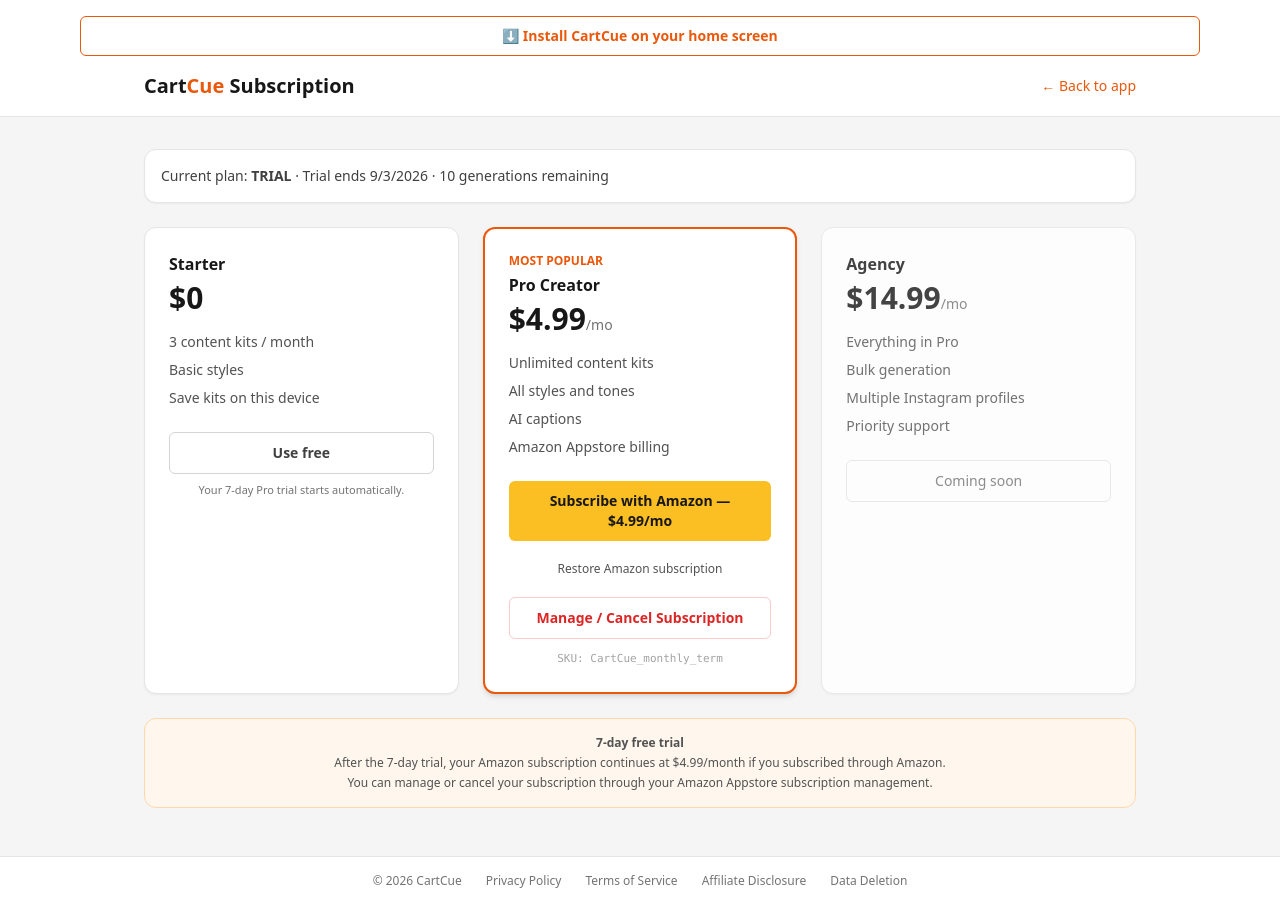
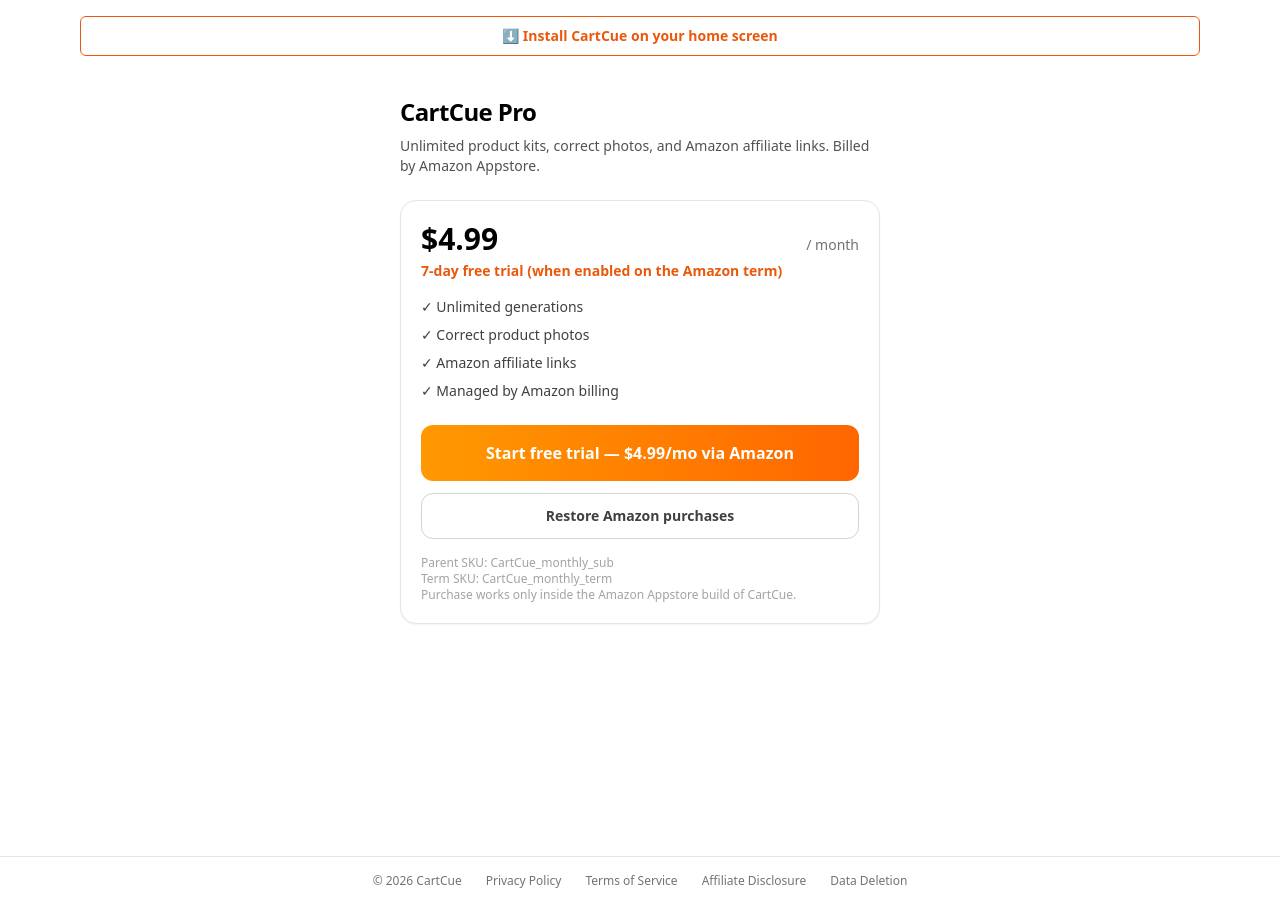
Before and after one commit to charltommie18-alt/CartCue-, a Next.js app: page /subscription in a window 1280 px wide. Built offline with nearby package versions, Linux system fonts and the light colour scheme; what @capacitor/core would draw is missing.

Commit message:
Update page.tsx

```diff
--- a/app/subscription/page.tsx
+++ b/app/subscription/page.tsx
@@ -1,534 +1,252 @@
 "use client";
 
-import {
-  useEffect,
-  useState,
-} from "react";
-
+import { useEffect, useState } from "react";
 import { Capacitor } from "@capacitor/core";
 
 import AmazonIAP from "@/lib/amazon-iap";
-
 import {
   AMAZON_PARENT_SKU,
   AMAZON_SUB_SKU,
   activateAmazonSub,
   getPlanState,
 } from "@/lib/plan";
-
-import type {
-  PlanState,
-} from "@/lib/plan";
+import type { PlanState } from "@/lib/plan";
 
 export default function SubscriptionPage() {
-
-  const [state, setState] =
-    useState<PlanState | null>(
-      null
-    );
-
-  const [notice, setNotice] =
-    useState<string | null>(
-      null
-    );
-
-  const [busy, setBusy] =
-    useState(false);
+  const [state, setState] = useState<PlanState | null>(null);
+  const [notice, setNotice] = useState<string | null>(null);
+  const [busy, setBusy] = useState(false);
 
   useEffect(() => {
-
-    setState(
-      getPlanState()
-    );
-
+    setState(getPlanState());
   }, []);
 
   async function handleAmazonPurchase() {
-
     setNotice(null);
 
-    if (
-      !Capacitor.isNativePlatform()
-    ) {
-
+    if (!Capacitor.isNativePlatform()) {
       setNotice(
-        "Amazon subscriptions are purchased inside the Amazon Appstore version of CartCue."
+        "Amazon subscriptions are purchased inside the Amazon Appstore version of CartCue. Install CartCue from the Amazon Appstore (or App Tester), then open this screen again."
       );
-
       return;
     }
 
     setBusy(true);
 
     try {
-
-      const result =
-        await AmazonIAP.purchase({
-          sku:
-            AMAZON_SUB_SKU,
+      const result = await AmazonIAP.purchase({
+        sku: AMAZON_SUB_SKU,
       });
 
       if (!result?.receiptId) {
-
-        throw new Error(
-          "Amazon did not return a purchase receipt."
-        );
+        throw new Error("Amazon did not return a purchase receipt.");
       }
 
       if (!result?.userId) {
-
         throw new Error(
           "Amazon did not return the customer ID needed to verify the purchase."
         );
       }
 
-      const parentSku =
-        result.sku || "";
-
-      const termSku =
-        result.termSku || "";
+      const parentSku = result.sku || "";
+      const termSku = result.termSku || "";
 
       const skuMatches =
-        parentSku ===
-          AMAZON_PARENT_SKU ||
-        parentSku ===
-          AMAZON_SUB_SKU ||
-        termSku ===
-          AMAZON_SUB_SKU ||
-        termSku ===
-          AMAZON_PARENT_SKU;
+        parentSku === AMAZON_PARENT_SKU ||
+        parentSku === AMAZON_SUB_SKU ||
+        termSku === AMAZON_SUB_SKU ||
+        termSku === AMAZON_PARENT_SKU;
 
       if (!skuMatches) {
-
         throw new Error(
-          `Unexpected Amazon SKU. Parent: ${
-            parentSku || "none"
-          }, Term: ${
+          `Unexpected Amazon SKU. Parent: ${parentSku || "none"}, Term: ${
             termSku || "none"
           }`
         );
       }
 
-      const verification =
-        await AmazonIAP.verifyAmazonReceipt(
+      const verification = await AmazonIAP.verifyAmazonReceipt(
         result.receiptId,
         result.userId,
         AMAZON_SUB_SKU
       );
 
       if (!verification?.active) {
-
         throw new Error(
           verification?.error ||
             "Amazon did not verify an active subscription."
         );
       }
 
-      await AmazonIAP.fulfillPurchase(
-        result.receiptId
-      );
+      await AmazonIAP.fulfillPurchase(result.receiptId);
 
-      activateAmazonSub(
-        result.receiptId,
-        verification
-      );
+      activateAmazonSub(result.receiptId, verification);
 
-      setState(
-        getPlanState()
-      );
-
+      setState(getPlanState());
       setNotice(
         "Payment successful. Your CartCue Pro subscription is active."
       );
+    } catch (error) {
+      const message =
+        error instanceof Error ? error.message : String(error);
 
-    } catch (error) {
-
-      const message =
-        error instanceof Error
-          ? error.message
-          : String(error);
-
-      if (
-        message
-          .toUpperCase()
-          .includes(
-            "ALREADY_PURCHASED"
-          )
-      ) {
-
+      if (message.toUpperCase().includes("ALREADY_PURCHASED")) {
         await restoreAmazonPurchase();
-
-      } else if (
-        !/cancel/i.test(
-          message
-        )
-      ) {
-
-        setNotice(
-          `Amazon purchase could not be completed: ${message}`
-        );
+      } else if (!/cancel/i.test(message)) {
+        setNotice(`Amazon purchase could not be completed: ${message}`);
       }
-
     } finally {
-
       setBusy(false);
     }
   }
 
   async function restoreAmazonPurchase() {
-
     setNotice(null);
 
-    if (
-      !Capacitor.isNativePlatform()
-    ) {
-
+    if (!Capacitor.isNativePlatform()) {
       setNotice(
         "Restore is available in the Amazon Appstore version of CartCue."
       );
-
       return;
     }
 
     setBusy(true);
 
     try {
+      const result = await AmazonIAP.restorePurchases();
 
-      const result =
-        await AmazonIAP.restorePurchases();
-
-      const receipts =
-        Array.isArray(
-          result?.receipts
-        )
+      const receipts = Array.isArray(result?.receipts)
         ? result.receipts
         : [];
 
-      const activeReceipt =
-        receipts.find(
+      const activeReceipt = receipts.find(
         (receipt) =>
           !receipt?.canceled &&
-            (
-              receipt?.sku ===
-                AMAZON_SUB_SKU ||
-              receipt?.termSku ===
-                AMAZON_SUB_SKU ||
-              receipt?.sku ===
-                "CartCue_monthly_sub" ||
-              receipt?.termSku ===
-                "CartCue_monthly_sub" ||
-              receipt?.termSku ===
-                "CartCue_monthly_sub_term"
-            )
+          (receipt?.sku === AMAZON_SUB_SKU ||
+            receipt?.termSku === AMAZON_SUB_SKU ||
+            receipt?.sku === AMAZON_PARENT_SKU ||
+            receipt?.termSku === AMAZON_PARENT_SKU)
       );
 
-      if (
-        !activeReceipt?.receiptId ||
-        !result?.userId
-      ) {
-
-        setNotice(
-          "No active CartCue Amazon subscription was found."
-        );
-
+      if (!activeReceipt?.receiptId || !result?.userId) {
+        setNotice("No active CartCue Amazon subscription was found.");
         return;
       }
 
-      const verification =
-        await AmazonIAP.verifyAmazonReceipt(
+      const verification = await AmazonIAP.verifyAmazonReceipt(
         activeReceipt.receiptId,
         result.userId,
-          activeReceipt.termSku ||
-            activeReceipt.sku ||
-            AMAZON_SUB_SKU
+        activeReceipt.termSku || activeReceipt.sku || AMAZON_SUB_SKU
       );
 
       if (!verification?.active) {
-
         setNotice(
           "Amazon could not verify an active CartCue subscription."
         );
-
         return;
       }
 
-      activateAmazonSub(
-        activeReceipt.receiptId,
-        verification
-      );
+      await AmazonIAP.fulfillPurchase(activeReceipt.receiptId);
 
-      setState(
-        getPlanState()
-      );
+      activateAmazonSub(activeReceipt.receiptId, verification);
 
-      setNotice(
-        "Your CartCue Pro subscription has been restored and verified by Amazon."
-      );
+      setState(getPlanState());
+      setNotice("Your CartCue Pro subscription has been restored.");
+    } catch (error) {
+      const message =
+        error instanceof Error ? error.message : String(error);
 
-    } catch (error) {
-
-      const message =
-        error instanceof Error
-          ? error.message
-          : String(error);
-
-      setNotice(
-        `Could not restore the Amazon subscription: ${message}`
-      );
-
+      if (!/cancel/i.test(message)) {
+        setNotice(`Restore failed: ${message}`);
+      }
     } finally {
-
       setBusy(false);
     }
   }
 
-  function handleManageSubscription() {
-
-    setNotice(
-      "To cancel, open the Amazon Appstore and manage CartCue under your subscriptions. Cancelling there stops future Amazon billing."
-    );
-  }
+  const isPro = state?.plan === "pro";
 
   return (
-    <div className="min-h-screen bg-neutral-100">
-
-      <header className="border-b border-neutral-200 bg-white">
-
-        <div className="mx-auto flex max-w-5xl items-center justify-between px-4 py-4">
-
-          <h1 className="text-xl font-bold text-neutral-900">
-
-            Cart
-            <span className="text-orange-600">
-              Cue
-            </span>{" "}
-            Subscription
-
+    <main className="mx-auto min-h-screen max-w-lg px-4 py-10">
+      <h1 className="text-2xl font-black tracking-tight">
+        CartCue Pro
       </h1>
 
-          <a
-            href="/"
-            className="text-sm font-medium text-orange-600 hover:underline"
-          >
-            ← Back to app
-          </a>
+      <p className="mt-2 text-sm text-neutral-600">
+        Unlimited product kits, correct photos, and Amazon affiliate
+        links. Billed by Amazon Appstore.
+      </p>
 
+      <div className="mt-6 rounded-2xl border border-neutral-200 bg-white p-5 shadow-sm">
+        <div className="flex items-baseline justify-between">
+          <span className="text-3xl font-black">$4.99</span>
+          <span className="text-sm text-neutral-500">/ month</span>
         </div>
 
-      </header>
-
-      <main className="mx-auto max-w-5xl space-y-6 px-4 py-8">
-
-        {state && (
-
-          <div className="rounded-xl border border-neutral-200 bg-white p-4 text-sm text-neutral-700 shadow-sm">
-
-            <p>
-
-              Current plan:{" "}
-
-              <span className="font-semibold uppercase">
-
-                {state.plan}
-
-              </span>
-
-              {state.plan ===
-                "trial" &&
-                state.trialEndsAt && (
-                  <>
-                    {" "}
-                    · Trial ends{" "}
-                    {new Date(
-                      state.trialEndsAt
-                    ).toLocaleDateString()}
-                  </>
-                )}
-
-              {state.generationsLeft !==
-                null && (
-                  <>
-                    {" "}
-                    ·{" "}
-                    {
-                      state.generationsLeft
-                    }{" "}
-                    generations remaining
-                  </>
-                )}
-
-              {state.plan ===
-                "pro" && (
-                  <>
-                    {" "}
-                    · CartCue Pro active
-                  </>
-                )}
-
+        <p className="mt-1 text-sm font-semibold text-orange-600">
+          7-day free trial (when enabled on the Amazon term)
         </p>
 
-          </div>
-
-        )}
-
-        {notice && (
-
-          <div className="rounded-md border border-neutral-200 bg-white p-3 text-sm text-neutral-800 shadow-sm">
-
-            {notice}
-
-          </div>
-
-        )}
-
-        <div className="grid gap-6 md:grid-cols-3">
-
-          <div className="rounded-xl border border-neutral-200 bg-white p-6 shadow-sm">
-
-            <h2 className="font-semibold text-neutral-900">
-              Starter
-            </h2>
-
-            <p className="mt-1 text-3xl font-bold text-neutral-900">
-              $0
-            </p>
-
-            <ul className="mt-4 space-y-2 text-sm text-neutral-600">
-              <li>3 content kits / month</li>
-              <li>Basic styles</li>
-              <li>Save kits on this device</li>
+        <ul className="mt-4 space-y-2 text-sm text-neutral-700">
+          <li>✓ Unlimited generations</li>
+          <li>✓ Correct product photos</li>
+          <li>✓ Amazon affiliate links</li>
+          <li>✓ Managed by Amazon billing</li>
         </ul>
 
-            <a
-              href="/"
-              className="mt-6 block rounded-md border border-neutral-300 px-4 py-2.5 text-center text-sm font-semibold text-neutral-700 hover:bg-neutral-100"
+        {isPro ? (
+          <div className="mt-6 rounded-xl bg-green-50 p-4 text-sm text-green-800">
+            You are on CartCue Pro.
+            {state?.subscriptionEndAt && (
+              <p className="mt-1 text-xs opacity-80">
+                Next renewal / end:{" "}
+                {new Date(state.subscriptionEndAt).toLocaleDateString()}
+              </p>
+            )}
+          </div>
+        ) : (
+          <button
+            type="button"
+            onClick={handleAmazonPurchase}
+            disabled={busy}
+            className="mt-6 w-full rounded-xl bg-gradient-to-r from-[#FF9900] to-[#FF6600] py-4 text-center text-base font-bold text-white disabled:opacity-60"
           >
-              Use free
-            </a>
-
-            <p className="mt-2 text-center text-[11px] text-neutral-500">
-              Your 7-day Pro trial starts automatically.
-            </p>
-
-          </div>
-
-          <div className="rounded-xl border-2 border-orange-600 bg-white p-6 shadow-md">
-
-            <p className="text-xs font-semibold uppercase text-orange-600">
-              Most popular
-            </p>
-
-            <h2 className="mt-1 font-semibold text-neutral-900">
-              Pro Creator
-            </h2>
-
-            <p className="mt-1 text-3xl font-bold text-neutral-900">
-
-              $4.99
-
-              <span className="text-sm font-normal text-neutral-500">
-                /mo
-              </span>
-
-            </p>
-
-            <ul className="mt-4 space-y-2 text-sm text-neutral-600">
-              <li>Unlimited content kits</li>
-              <li>All styles and tones</li>
-              <li>AI captions</li>
-              <li>Amazon Appstore billing</li>
-            </ul>
+            {busy
+              ? "Connecting to Amazon…"
+              : "Start free trial — $4.99/mo via Amazon"}
+          </button>
+        )}
 
         <button
           type="button"
-              onClick={
-                handleAmazonPurchase
-              }
+          onClick={restoreAmazonPurchase}
           disabled={busy}
-              className="mt-6 w-full rounded-md bg-amber-400 px-4 py-2.5 text-sm font-semibold text-neutral-900 hover:bg-amber-500 disabled:cursor-not-allowed disabled:opacity-60"
+          className="mt-3 w-full rounded-xl border border-neutral-300 py-3 text-sm font-semibold text-neutral-700 disabled:opacity-60"
         >
-
-              {busy
-                ? "Processing Amazon payment…"
-                : "Subscribe with Amazon — $4.99/mo"}
-
+          Restore Amazon purchases
         </button>
 
-            <button
-              type="button"
-              onClick={
-                restoreAmazonPurchase
-              }
-              disabled={busy}
-              className="mt-2 w-full rounded-md px-4 py-2 text-xs font-medium text-neutral-600 hover:bg-neutral-100 disabled:opacity-50"
+        {notice && (
+          <p
+            className={`mt-4 rounded-xl p-3 text-sm ${
+              /successful|restored|active/i.test(notice)
+                ? "bg-green-50 text-green-800"
+                : "bg-amber-50 text-amber-900"
+            }`}
           >
-              Restore Amazon subscription
-            </button>
+            {notice}
+          </p>
+        )}
 
-            <button
-              type="button"
-              onClick={
-                handleManageSubscription
-              }
-              className="mt-2 w-full rounded-md border border-red-200 px-4 py-2.5 text-sm font-semibold text-red-600 hover:bg-red-50"
-            >
-              Manage / Cancel Subscription
-            </button>
-
-            <p className="mt-3 text-center font-mono text-[11px] text-neutral-400">
-              SKU: {AMAZON_SUB_SKU}
+        <p className="mt-4 text-xs text-neutral-400">
+          Parent SKU: {AMAZON_PARENT_SKU}
+          <br />
+          Term SKU: {AMAZON_SUB_SKU}
+          <br />
+          Purchase works only inside the Amazon Appstore build of
+          CartCue.
         </p>
-
       </div>
-
-          <div className="rounded-xl border border-neutral-200 bg-white p-6 shadow-sm opacity-80">
-
-            <h2 className="font-semibold text-neutral-900">
-              Agency
-            </h2>
-
-            <p className="mt-1 text-3xl font-bold text-neutral-900">
-              $14.99
-              <span className="text-sm font-normal text-neutral-500">
-                /mo
-              </span>
-            </p>
-
-            <ul className="mt-4 space-y-2 text-sm text-neutral-600">
-              <li>Everything in Pro</li>
-              <li>Bulk generation</li>
-              <li>Multiple Instagram profiles</li>
-              <li>Priority support</li>
-            </ul>
-
-            <p className="mt-6 rounded-md border border-neutral-200 px-4 py-2.5 text-center text-sm text-neutral-500">
-              Coming soon
-            </p>
-
-          </div>
-
-        </div>
-
-        <div className="rounded-xl border border-orange-200 bg-orange-50 p-4 text-center text-xs text-neutral-600">
-
-          <p className="font-semibold">
-            7-day free trial
-          </p>
-
-          <p className="mt-1">
-            After the 7-day trial, your Amazon subscription continues at
-            $4.99/month if you subscribed through Amazon.
-          </p>
-
-          <p className="mt-1">
-            You can manage or cancel your subscription through your Amazon
-            Appstore subscription management.
-          </p>
-
-        </div>
-
     </main>
-
-    </div>
   );
 }
```
Lines whose indentation alone changed are shown as unchanged.
